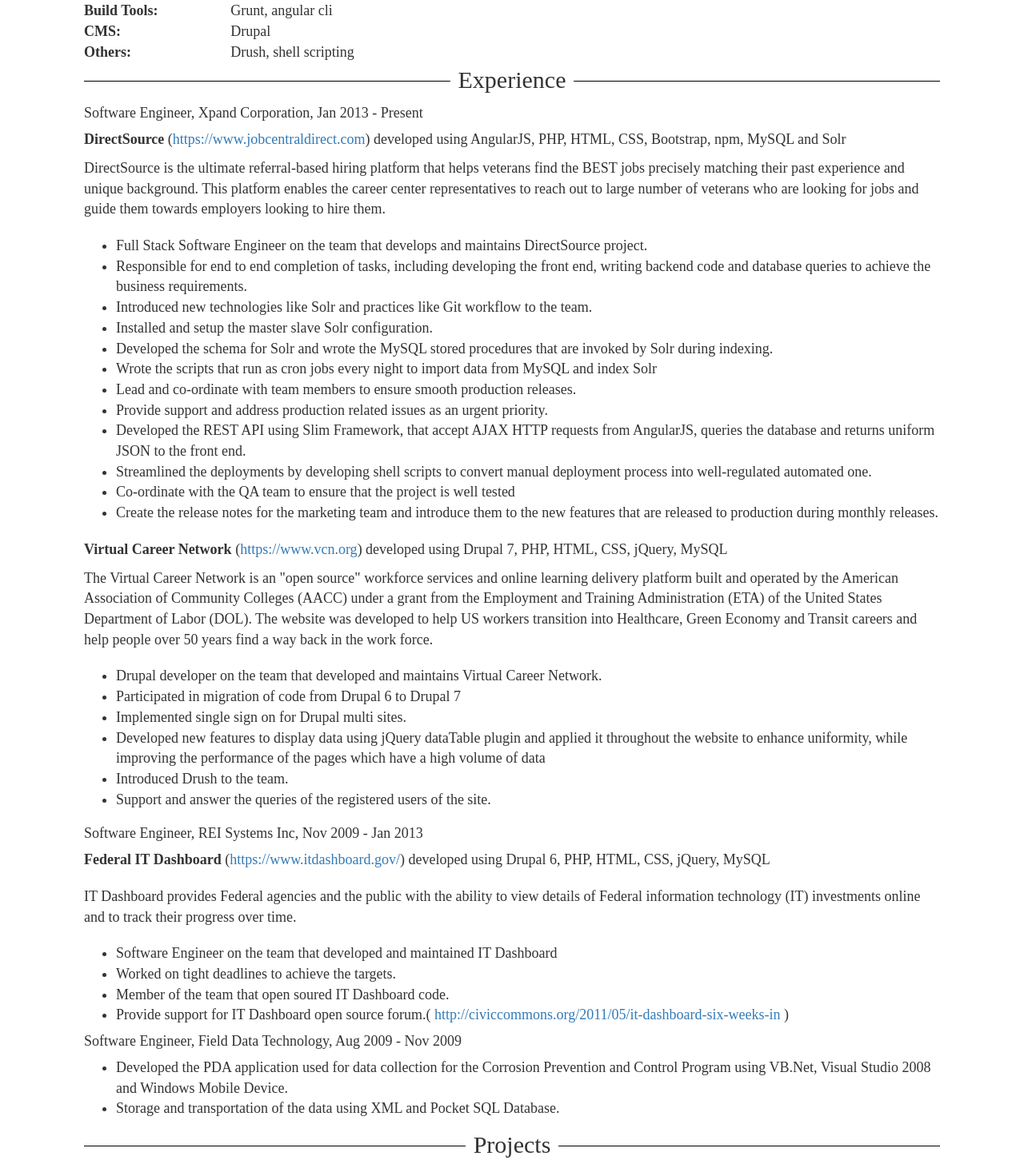
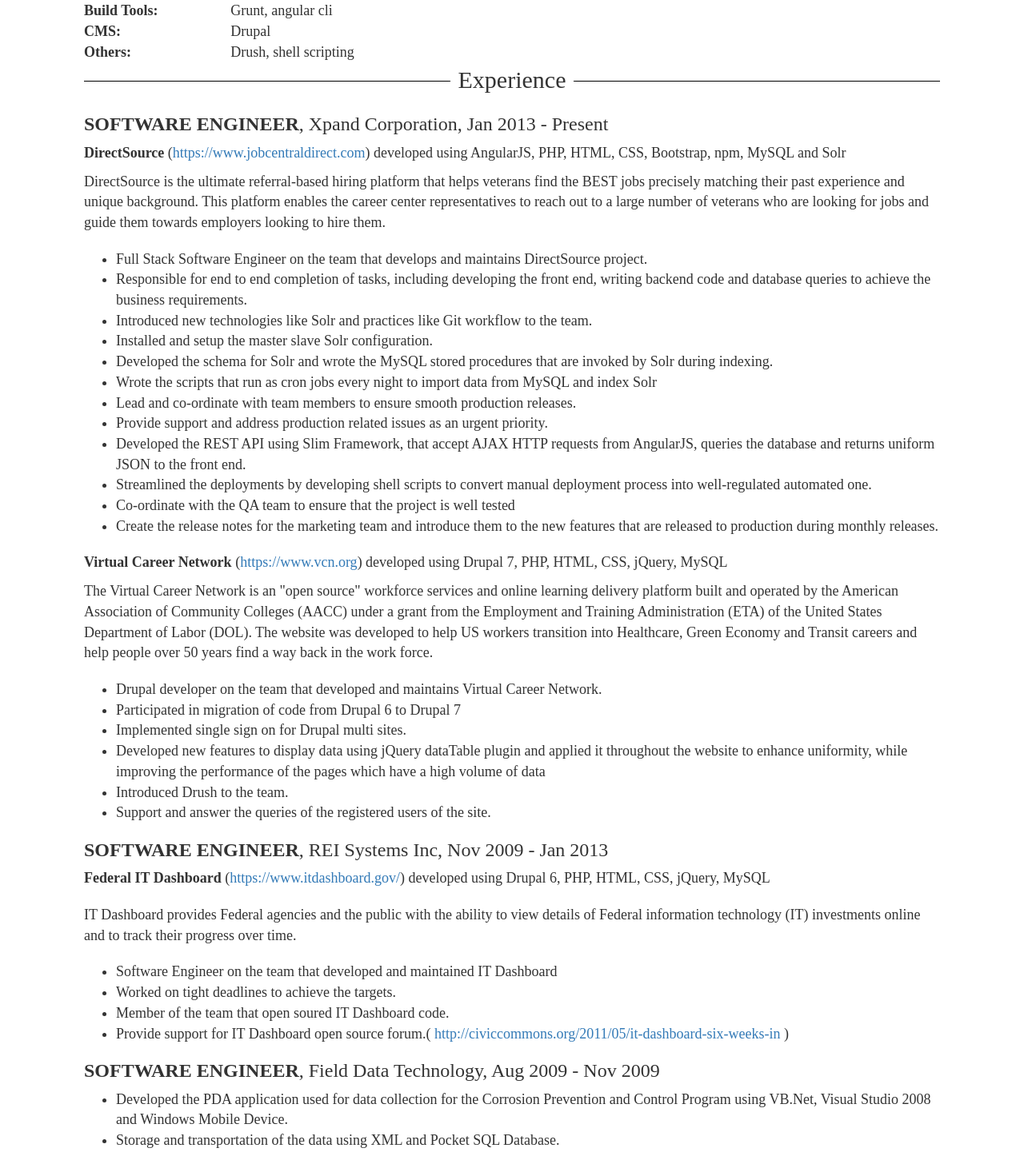
Before and after one commit to ahdeshmukh/portfolio, an Angular app: page / in a window 1280 px wide. Shown: the part 1042-2503 px from the top of the page at 80% size. Built offline with nearby package versions, Linux system fonts and the light colour scheme; what ng2-scroll-to would draw is missing.

Commit message:
making job title h3 and bold

```diff
--- a/src/app/app.component.html
+++ b/src/app/app.component.html
@@ -126,10 +126,10 @@
   <div class="row">
     <div class="col-xs-12">
       <div class="employment">
-        <h4>Software Engineer, Xpand Corporation, Jan 2013 - Present</h4>
+        <h3><span class="font-bold">SOFTWARE ENGINEER</span>, Xpand Corporation, Jan 2013 - Present</h3>
         <div class="employment-projects">
           <p><span class="font-bold">DirectSource</span> (<a href="https://www.jobcentraldirect.com" target="_blank">https://www.jobcentraldirect.com</a>) developed using AngularJS, PHP, HTML, CSS, Bootstrap, npm, MySQL and Solr</p>
-          <div>DirectSource is the ultimate referral-based hiring platform that helps veterans find the BEST jobs precisely matching their past experience and unique background. This platform enables the career center representatives to reach out to large number of veterans who are looking for jobs and guide them towards employers looking to hire them.</div>
+          <div>DirectSource is the ultimate referral-based hiring platform that helps veterans find the BEST jobs precisely matching their past experience and unique background. This platform enables the career center representatives to reach out to a large number of veterans who are looking for jobs and guide them towards employers looking to hire them.</div>
           <div class="margin-top-20 margin-bottom-20">
             <ul>
               <li>Full Stack Software Engineer on the team that develops and maintains DirectSource project.</li>
@@ -163,7 +163,7 @@
         </div>
       </div>
       <div class="employment">
-        <h4>Software Engineer, REI Systems Inc, Nov 2009 - Jan 2013</h4>
+        <h3><span class="font-bold">SOFTWARE ENGINEER</span>, REI Systems Inc, Nov 2009 - Jan 2013</h3>
         <div class="employment-projects">
           <p><span class="font-bold">Federal IT Dashboard</span> (<a href="https://www.itdashboard.gov/" target="_blank">https://www.itdashboard.gov/</a>)  developed using Drupal 6, PHP, HTML, CSS, jQuery, MySQL</p>
           <div class="margin-top-20 margin-bottom-20">IT Dashboard provides Federal agencies and the public with the ability to view details of Federal information technology (IT) investments online and to track their progress over time.</div>
@@ -176,7 +176,7 @@
         </div>
        </div>
        <div class="employment">
-        <h4>Software Engineer, Field Data Technology, Aug 2009 - Nov 2009</h4>
+        <h3><span class="font-bold">SOFTWARE ENGINEER</span>, Field Data Technology, Aug 2009 - Nov 2009</h3>
         <div class="employment-projects">
           <ul>
             <li>Developed the PDA application used for data collection for the Corrosion Prevention and Control Program using VB.Net, Visual Studio 2008 and Windows Mobile Device.</li>
```
